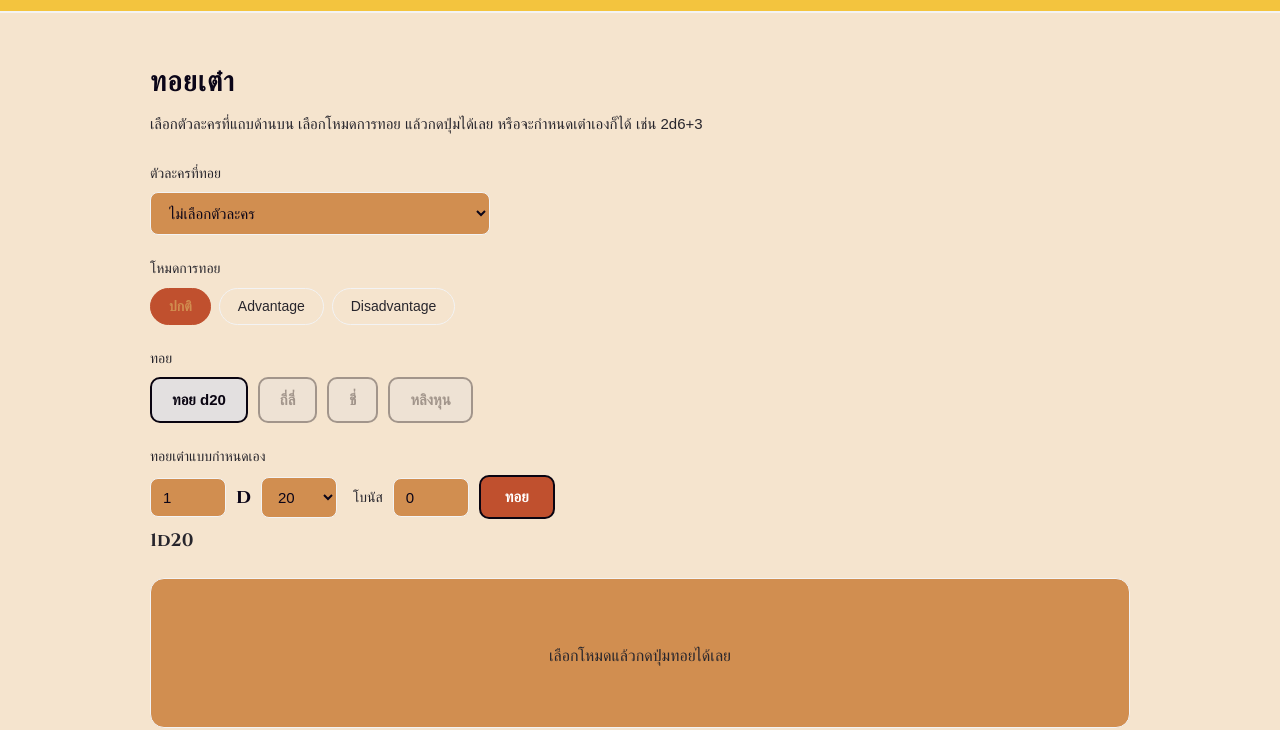
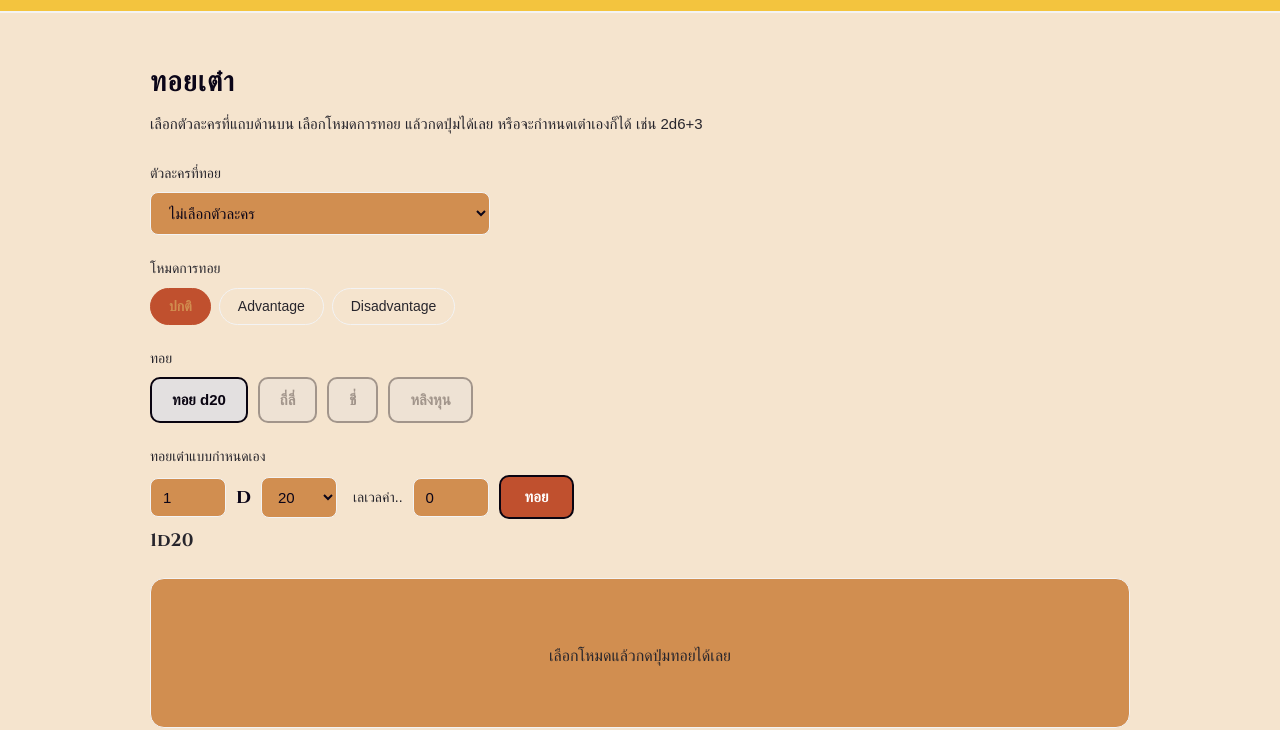
Before and after one commit to Doykam/Swords-Competition-Roleplay, a plain HTML site: page index.html in a window 1280 px wide. Shown: the part 85-815 px from the top of the page. Drawn offline with nearby package versions, Linux system fonts and the light colour scheme; no server answers; a web font is replaced by a local one.

Commit message:
Change bonus label text in index.html

```diff
--- a/index.html
+++ b/index.html
@@ -76,7 +76,7 @@
             <option value="20" selected>20</option>
           </select>
           <input id="customSides" type="number" min="2" max="1000" value="6" aria-label="จำนวนหน้าเต๋าแบบกำหนดเอง" hidden>
-          <span class="custom-plus">โบนัส</span>
+          <span class="custom-plus">เลเวลค่า..</span>
           <input id="diceBonus" type="number" min="-100" max="100" value="0" aria-label="โบนัสที่บวกเพิ่ม">
           <button id="customRollBtn" type="button">ทอย</button>
         </div>
```
